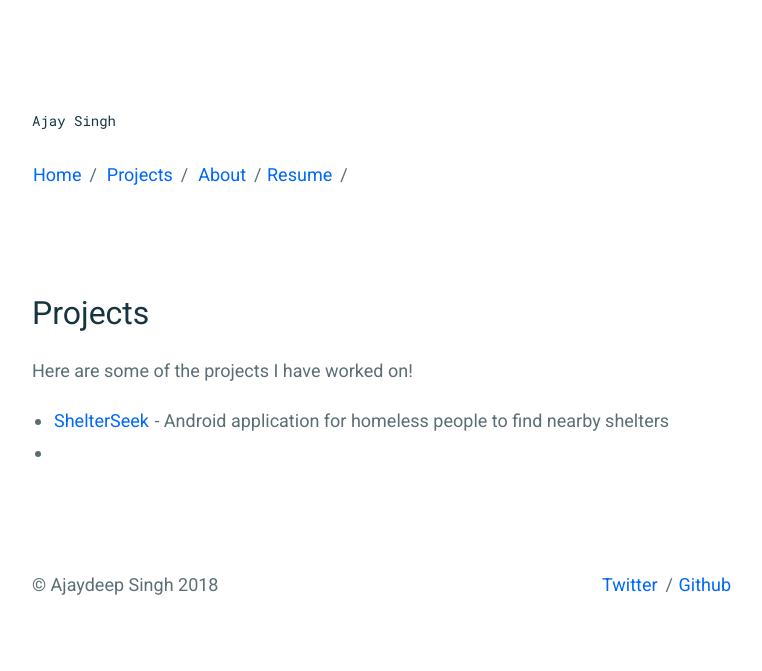
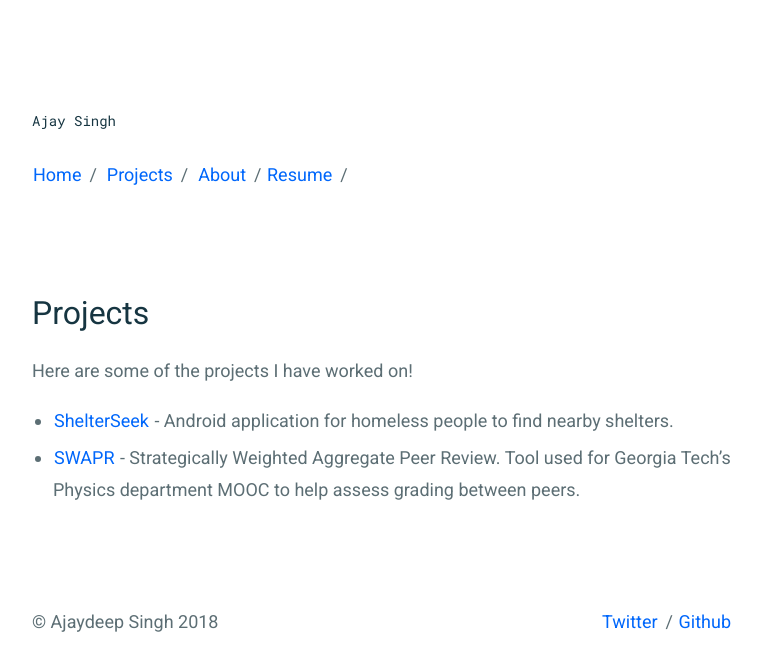
Before and after one commit to ajaydeepsingh/ajaydeepsingh.github.io, a Jekyll site: the page built from _pages/projects.md, in a window 1280 px wide. Shown: the top 671 px of the page, without its empty margins (258-1020 px from the left). Built offline with Jekyll 4.4.1, drawn with Linux system fonts in a browser that asks for light colours.

Commit message:
extra info add
-

```diff
--- a/_pages/projects.md
+++ b/_pages/projects.md
@@ -6,5 +6,5 @@ permalink: /projects/
 
 Here are some of the projects I have worked on!
 
-- [ShelterSeek](https://github.com/ajaydeepsingh/cs2340) - Android application for homeless people to find nearby shelters
--
+- [ShelterSeek](https://github.com/ajaydeepsingh/cs2340) - Android application for homeless people to find nearby shelters.
+- [SWAPR](https://github.com/GatechVIP/gatech-swapr-server-node) - Strategically Weighted Aggregate Peer Review. Tool used for Georgia Tech's Physics department MOOC to help assess grading between peers.
```
